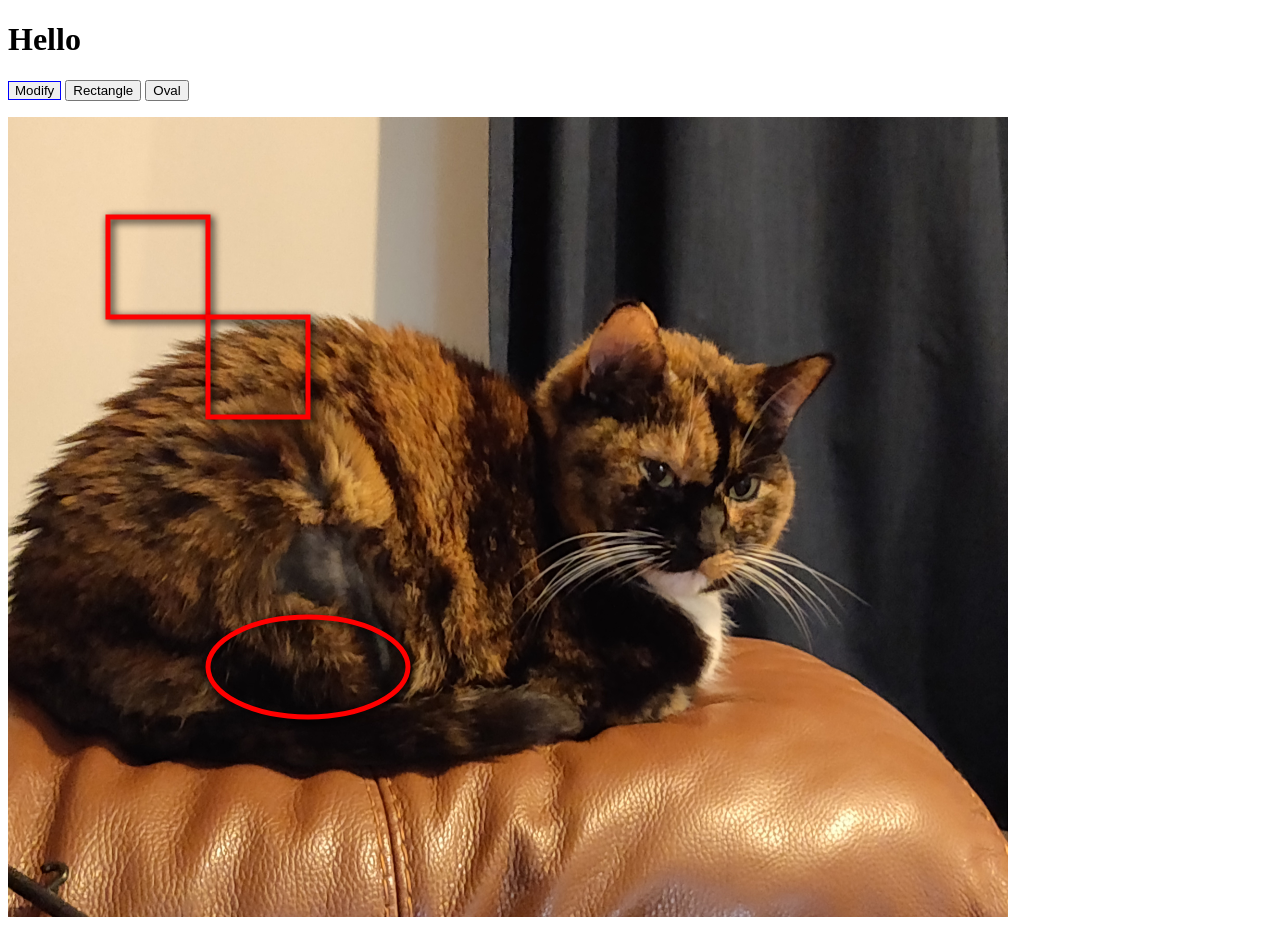
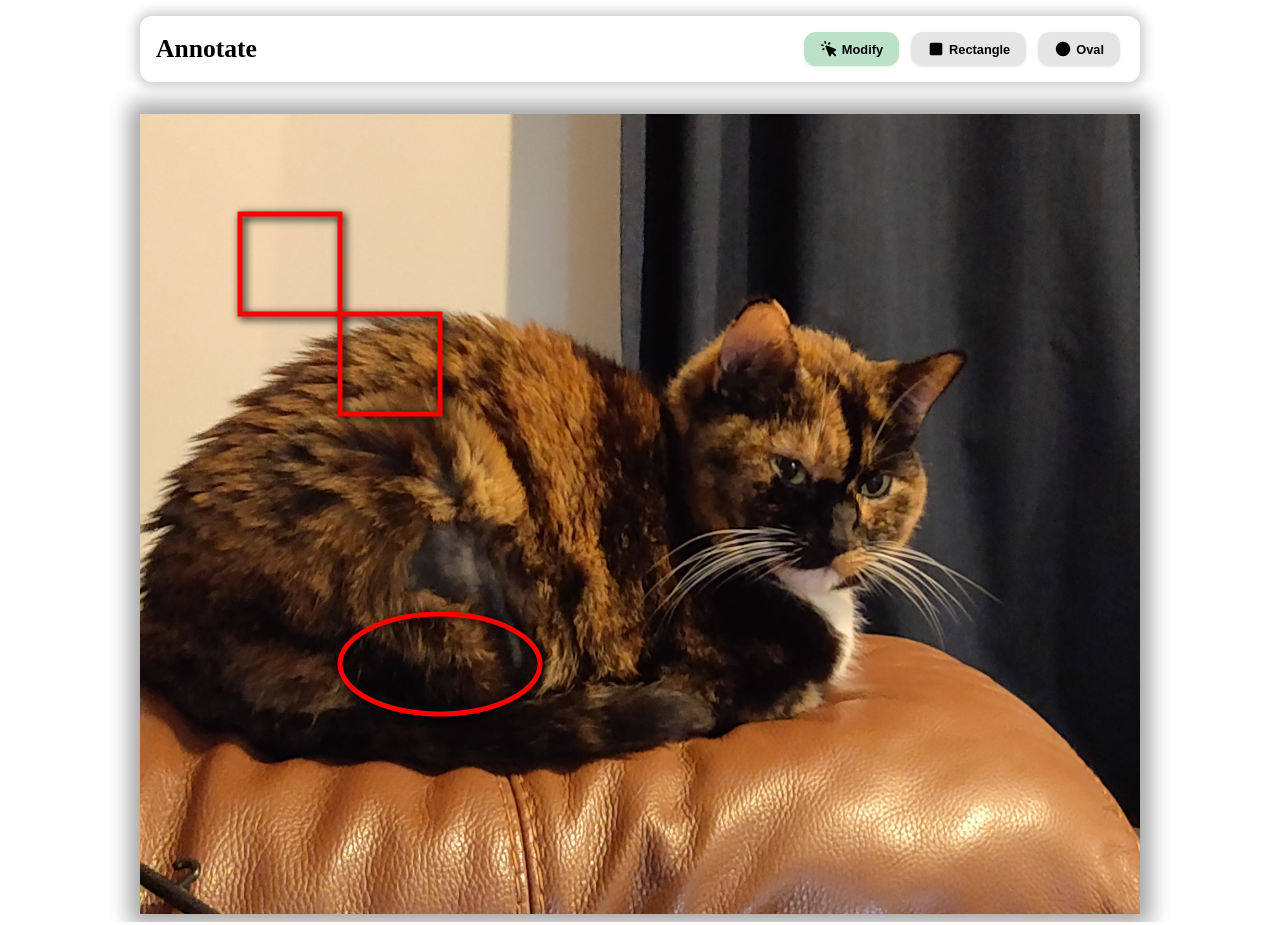
Before and after one commit to ssddanbrown/annotate, a website with bundled scripts: page index.html in a window 1280 px wide. Built offline with nearby package versions, Linux system fonts and the light colour scheme.

Commit message:
Cleaned up the design a bit

```diff
--- a/index.html
+++ b/index.html
@@ -9,14 +9,31 @@
     <link rel="stylesheet" href="./styles.css">
 </head>
 <body>
-    <h1>Hello</h1>
+
+    <header>
+        <h1>Annotate</h1>
+        <div class="button-bar">
+            <button id="tool-modify">
+                <svg xmlns="http://www.w3.org/2000/svg" class="h-5 w-5" viewBox="0 0 20 20" fill="currentColor">
+                    <path fill-rule="evenodd" d="M6.672 1.911a1 1 0 10-1.932.518l.259.966a1 1 0 001.932-.518l-.26-.966zM2.429 4.74a1 1 0 10-.517 1.932l.966.259a1 1 0 00.517-1.932l-.966-.26zm8.814-.569a1 1 0 00-1.415-1.414l-.707.707a1 1 0 101.415 1.415l.707-.708zm-7.071 7.072l.707-.707A1 1 0 003.465 9.12l-.708.707a1 1 0 001.415 1.415zm3.2-5.171a1 1 0 00-1.3 1.3l4 10a1 1 0 001.823.075l1.38-2.759 3.018 3.02a1 1 0 001.414-1.415l-3.019-3.02 2.76-1.379a1 1 0 00-.076-1.822l-10-4z" clip-rule="evenodd" />
+                </svg>
+                Modify
+            </button>
+            <button id="tool-rectangle">
+                <svg class="h-5 w-5" fill="currentColor" version="1.1" viewBox="0 0 20 20" xmlns="http://www.w3.org/2000/svg">
+                    <path d="m5 3c-1.1046 0-2 0.89543-2 2v10c0 1.1046 0.89543 2 2 2h10c1.1046 0 2-0.89543 2-2v-10c0-1.1046-0.89543-2-2-2z" clip-rule="evenodd" fill-rule="evenodd"/>
+                </svg>
+                Rectangle
+            </button>
+            <button id="tool-oval">
+                <svg class="h-5 w-5" fill="currentColor" version="1.1" viewBox="0 0 20 20" xmlns="http://www.w3.org/2000/svg">
+                    <path d="m10 18c4.4183 0 8-3.5817 8-8 0-4.4183-3.5817-8-8-8s-8 3.5817-8 8c0 4.4183 3.5817 8 8 8z" clip-rule="evenodd" fill-rule="evenodd"/>
+                </svg>
+                Oval
+            </button>
+        </div>
+    </header>
     <img id="sample_image" width="700" src="./sample_image.jpg" alt="">
-
-    <div>
-        <button id="tool-modify" class="tool-button">Modify</button>
-        <button id="tool-rectangle" class="tool-button">Rectangle</button>
-        <button id="tool-oval" class="tool-button">Oval</button>
-    </div>
 
     <p></p>
 
--- a/styles.css
+++ b/styles.css
@@ -1,7 +1,60 @@
+* {
+    box-sizing: border-box;
+}
 
+body {
+    font-size: 16px;
+}
+
+h1 {
+    font-size: 1.6rem;
+    margin: 0;
+}
 
 #sample_image {
     display: none;
+}
+
+header {
+    box-shadow: 0 0 12px 4px rgba(0, 0, 0, 0.2);
+    display: flex;
+    justify-content: space-between;
+    align-items: center;
+    width: 100%;
+    max-width: 1000px;
+    margin: 1rem auto 2rem;
+    border-radius: 12px;
+    z-index: 1;
+    position: relative;
+    padding: 1rem;
+}
+
+.button-bar button {
+    background-color: rgba(0, 0, 0, 0.1);
+    padding: .5rem 1rem;
+    border-radius: 12px;
+    border: 0;
+    margin: 0 .25rem;
+    font-weight: bold;
+    font-size: 0.8rem;
+    display: inline-flex;
+    align-items: center;
+    cursor: pointer;
+    box-shadow: 0 1px 3px 0 rgba(0, 0, 0, 0.1);
+}
+
+.button-bar button svg {
+    width: 18px;
+    margin-right: .25rem;
+    transition: transform ease-in-out 120ms;
+}
+
+.button-bar button:hover svg {
+    transform: translateY(-2px);
+}
+
+.button-bar button.active {
+    background-color: #bce1c9;
 }
 
 .drawing-area {
@@ -9,13 +62,11 @@
     background: #85bf85;
     width: 1000px;
     height: 800px;
+    margin: 0 auto;
 }
 .drawing-area canvas {
     position: absolute;
     top: 0;
     left: 0;
+    box-shadow: 0 0 20px 10px rgba(0, 0, 0, 0.2);
 }
-
-.tool-button.active {
-    border: 1px solid blue;
-}
```
Also changed, not shown: readme.md.
